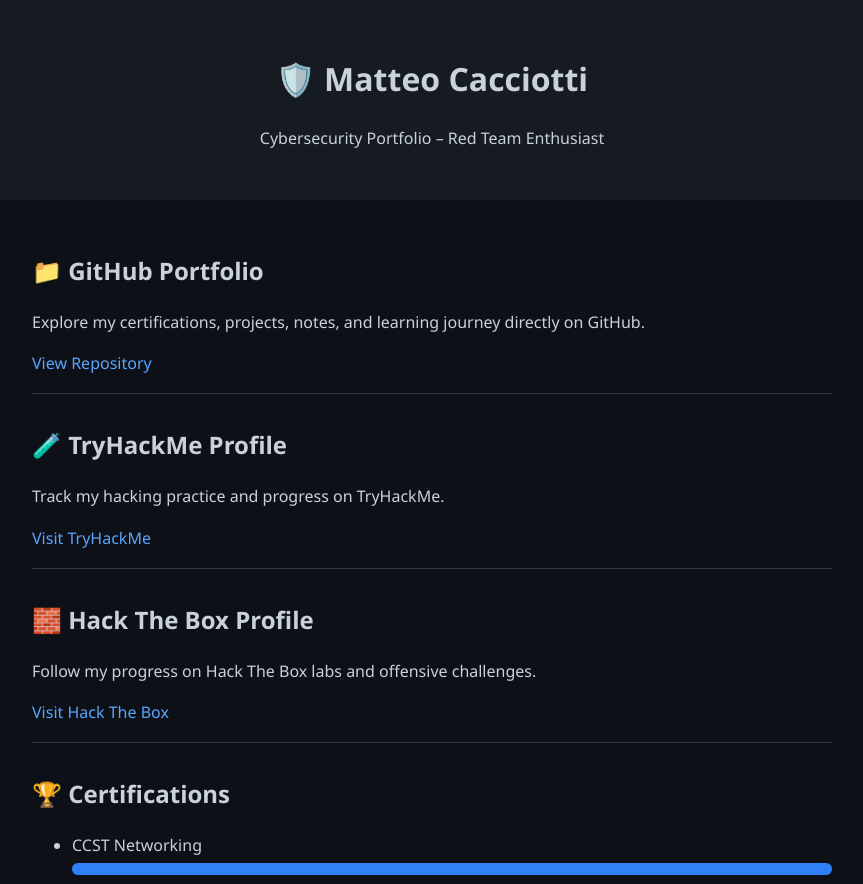
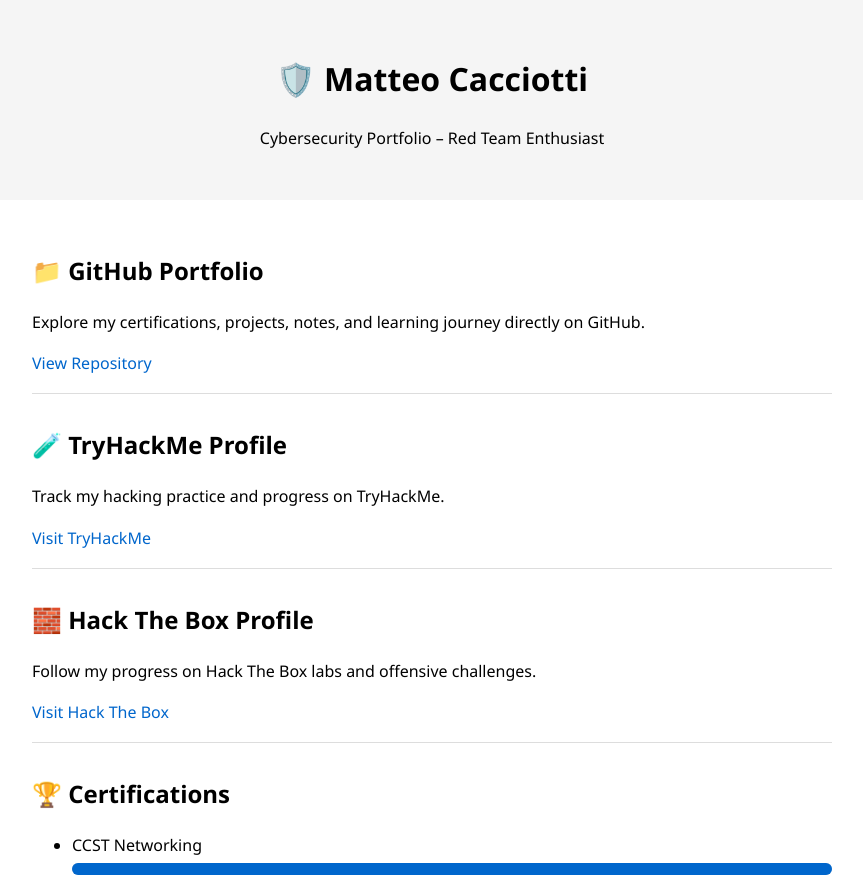
Before and after one commit to matteocacciotti/cybersecurity-portfolio, a plain HTML site: page site/index.html in a window 1280 px wide. Shown: the top 884 px of the page, without its empty margins (208-1071 px from the left). Drawn offline with Linux system fonts and the light colour scheme; a script that the page names is missing.

Commit message:
Site update & repo README correction

```diff
--- a/site/style.css
+++ b/site/style.css
@@ -1,16 +1,15 @@
-
 body {
   margin: 0;
   font-family: 'Segoe UI', Tahoma, Geneva, Verdana, sans-serif;
-  background-color: #0d1117;
-  color: #c9d1d9;
+  background-color: #ffffff;   /* sfondo bianco */
+  color: #000000;              /* testo nero */
   line-height: 1.6;
 }
 
 header, footer {
   text-align: center;
   padding: 2em;
-  background-color: #161b22;
+  background-color: #f5f5f5;   /* grigio chiaro */
 }
 
 main {
@@ -20,7 +19,7 @@
 }
 
 a {
-  color: #58a6ff;
+  color: #0066cc;              /* blu link */
   text-decoration: none;
 }
 
@@ -31,13 +30,13 @@
 section {
   margin-bottom: 2em;
   padding-bottom: 1em;
-  border-bottom: 1px solid #30363d;
+  border-bottom: 1px solid #ddd; /* linea separatrice chiara */
 }
 
 .certifications .bar {
   width: 100%;
   height: 12px;
-  background-color: #30363d;
+  background-color: #ddd;
   border-radius: 6px;
   margin-top: 4px;
   margin-bottom: 12px;
@@ -45,6 +44,6 @@
 
 .certifications .progress {
   height: 12px;
-  background-color: #2f81f7;
+  background-color: #0066cc;   /* blu coerente con i link */
   border-radius: 6px;
 }
```
Also changed, not shown: 1 other file.
